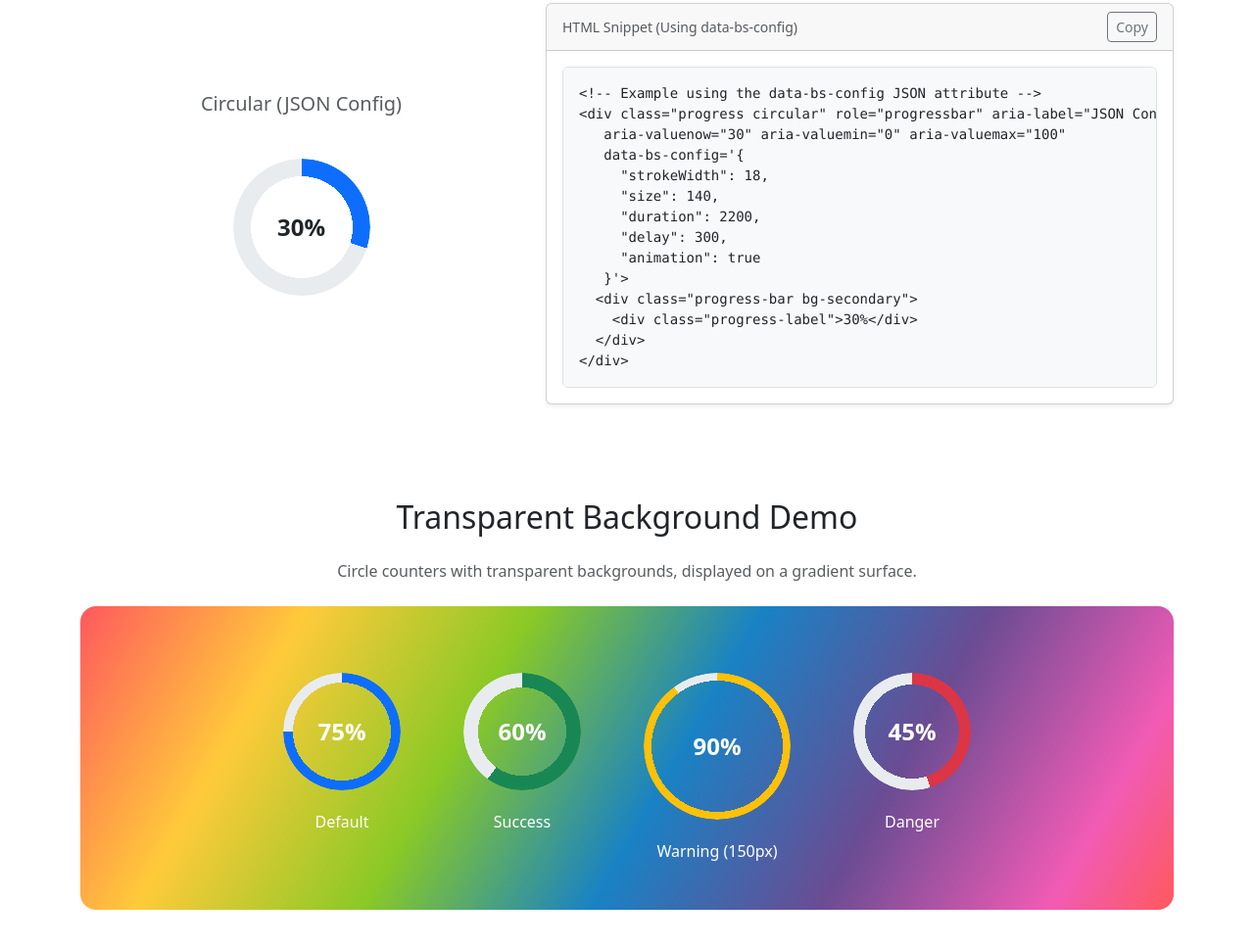
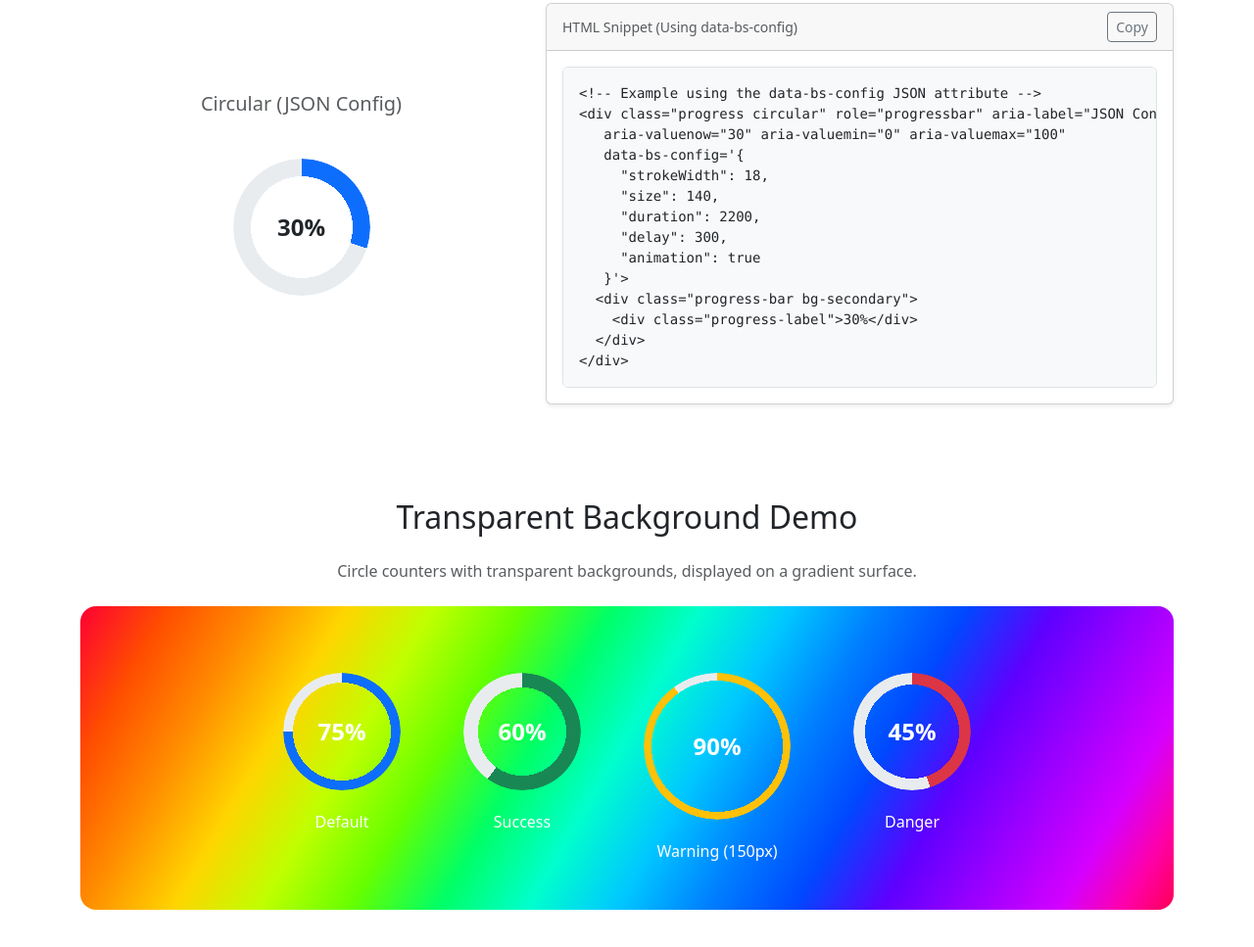
Before and after one commit to dxpr/bootstrap-progress-extension, a website: page index.html in a window 1280 px wide. Shown: the part 4169-5136 px from the top of the page at 98% size. Drawn offline with nearby package versions, Linux system fonts and the light colour scheme.

Commit message:
chore(demo): increase rainbow gradient stop density

```diff
--- a/index.html
+++ b/index.html
@@ -504,7 +504,7 @@
     </div>
     <div class="row">
       <div class="col">
-        <div class="p-5 rounded-4" style="background: linear-gradient(120deg, #ff595e 0%, #ffca3a 18%, #8ac926 36%, #1982c4 54%, #6a4c93 72%, #f15bb5 90%, #ff595e 100%);">
+        <div class="p-5 rounded-4" style="background: linear-gradient(120deg, #ff0033 0%, #ff4d00 7%, #ff8c00 14%, #ffd400 21%, #bfff00 28%, #66ff00 35%, #00ff66 42%, #00ffcc 49%, #00c8ff 56%, #0080ff 63%, #0048ff 70%, #5f00ff 77%, #9b00ff 84%, #d400ff 91%, #ff00a8 96%, #ff0055 100%);">
           <div class="d-flex flex-wrap justify-content-center gap-4">
             <div class="text-center">
               <div class="progress circular" role="progressbar" aria-label="Transparent demo" aria-valuenow="75" aria-valuemin="0" aria-valuemax="100"
```
